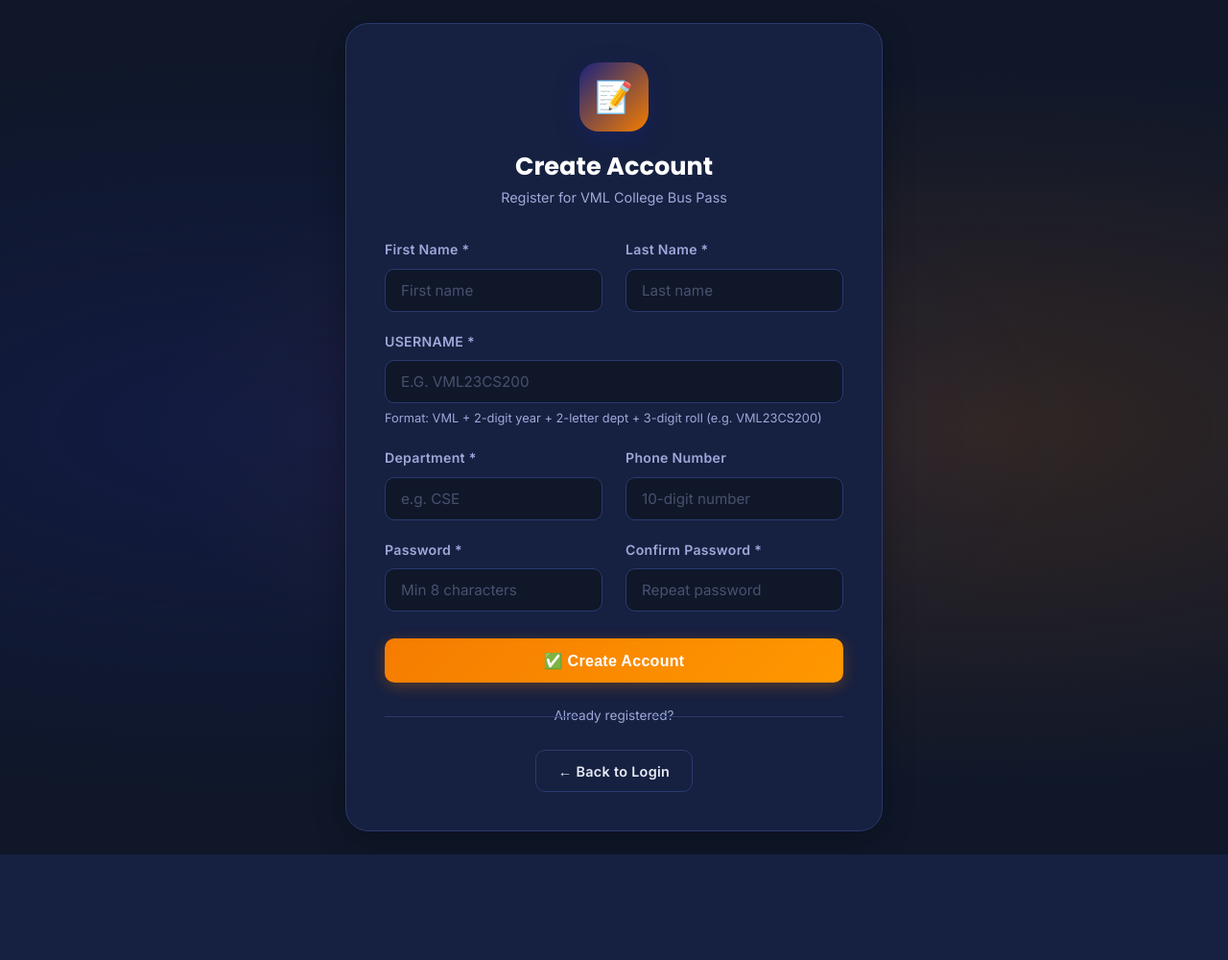
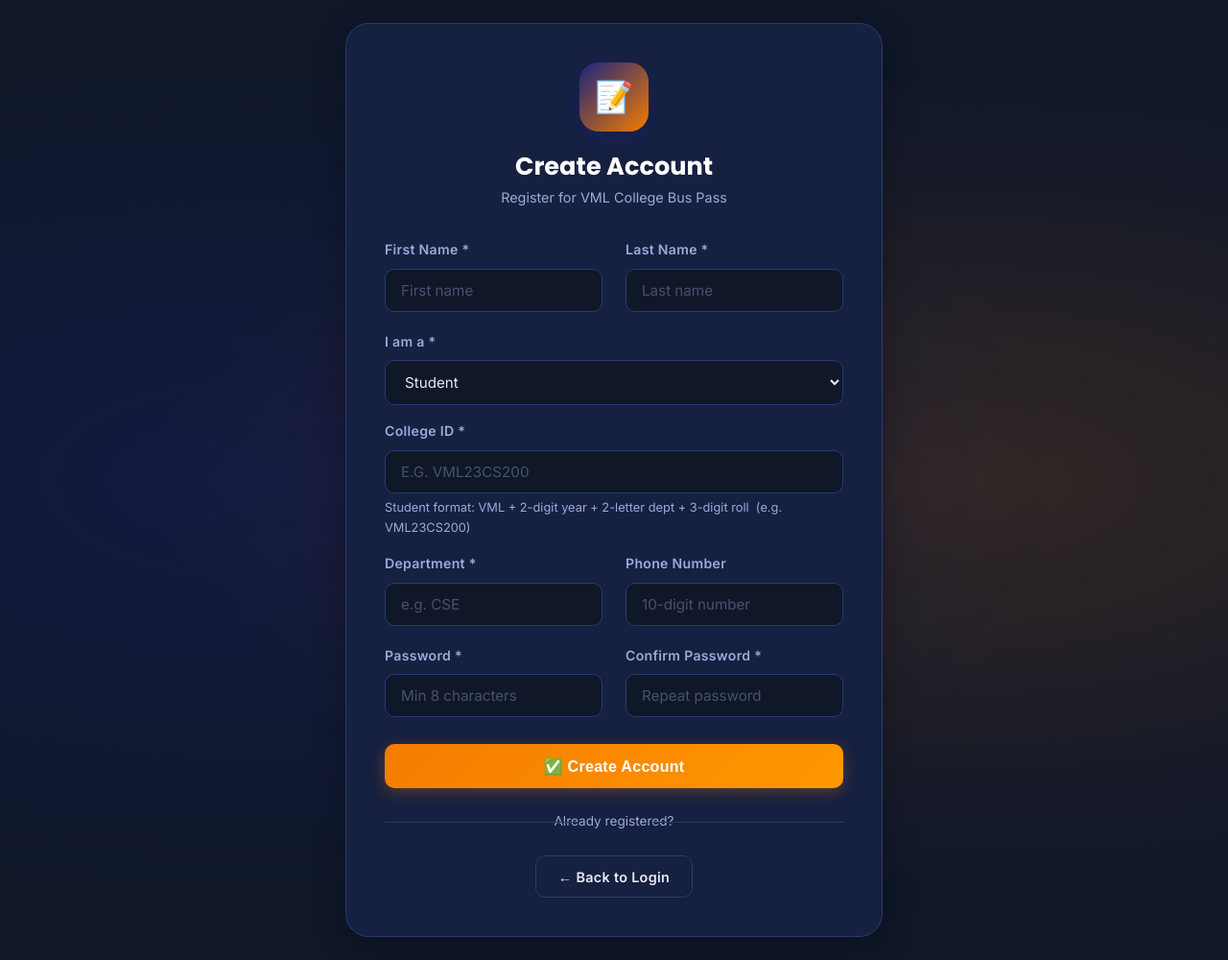
Before and after one commit to sayona-n-c/vjec-bus-pass, a Django app: template core/templates/core/register.html in a window 1280 px wide. Shown: the whole page at 96% size. Before the commit the page ends 890 px from the top, so only its background shows below. Run offline with Django 3.2, Linux system fonts and the light colour scheme; the template is opened without the code that fills it, so the values that code supplies are empty.

Commit message:
Fix registration: accept faculty IDs, add role selector, robust Procfile

```diff
--- a/core/templates/core/register.html
+++ b/core/templates/core/register.html
@@ -13,7 +13,6 @@
     <div class="auth-page" style="padding: 1.5rem 1rem;">
         <div class="auth-box fade-up" style="max-width:560px">
 
-            <!-- Registration Form -->
             <div class="auth-logo">
                 <div class="logo-ring">📝</div>
                 <h2>Create Account</h2>
@@ -40,14 +39,26 @@
                         <label class="form-label">Last Name *</label>
                         <input type="text" name="last_name" class="form-control" placeholder="Last name" required
                             value="{{ form.last_name.value|default:'' }}" />
+                        {% for e in form.last_name.errors %}<div class="form-error">{{ e }}</div>{% endfor %}
                     </div>
                 </div>
 
-                <div class="form-group">
-                    <label class="form-label">USERNAME *</label>
-                    <input type="text" name="vml_no" class="form-control" placeholder="e.g. VML23CS200" maxlength="20"
+                <!-- Role selector -->
+                <div class="form-group" style="margin-bottom:1rem">
+                    <label class="form-label">I am a *</label>
+                    <select name="role" class="form-control" id="role-select" onchange="updateIdHint()">
+                        <option value="student">Student</option>
+                        <option value="faculty">Faculty / Staff</option>
+                    </select>
+                </div>
+
+                <div class="form-group" style="margin-bottom:1rem">
+                    <label class="form-label">College ID *</label>
+                    <input type="text" name="vml_no" class="form-control" id="vml-input"
+                        placeholder="e.g. VML23CS200" maxlength="20"
                         required value="{{ form.vml_no.value|default:'' }}" style="text-transform:uppercase" />
-                    <div class="form-help">Format: VML + 2-digit year + 2-letter dept + 3-digit roll (e.g. VML23CS200)
+                    <div class="form-help" id="id-hint">
+                        Student format: VML + 2-digit year + 2-letter dept + 3-digit roll &nbsp;(e.g. VML23CS200)
                     </div>
                     {% for e in form.vml_no.errors %}<div class="form-error">{{ e }}</div>{% endfor %}
                 </div>
@@ -92,6 +103,21 @@
 
         </div>
     </div>
+
+    <script>
+        function updateIdHint() {
+            const role = document.getElementById('role-select').value;
+            const hint = document.getElementById('id-hint');
+            const input = document.getElementById('vml-input');
+            if (role === 'faculty') {
+                hint.textContent = 'Faculty/Staff format: 2 letters + 4 digits  (e.g. SC1234 or FC1234)';
+                input.placeholder = 'e.g. SC1234 or FC1234';
+            } else {
+                hint.textContent = 'Student format: VML + 2-digit year + 2-letter dept + 3-digit roll  (e.g. VML23CS200)';
+                input.placeholder = 'e.g. VML23CS200';
+            }
+        }
+    </script>
     <script src="{% static 'core/js/main.js' %}"></script>
 </body>
 
```
Also changed, not shown: core/forms.py (+17 -16 lines), 1 other file.
